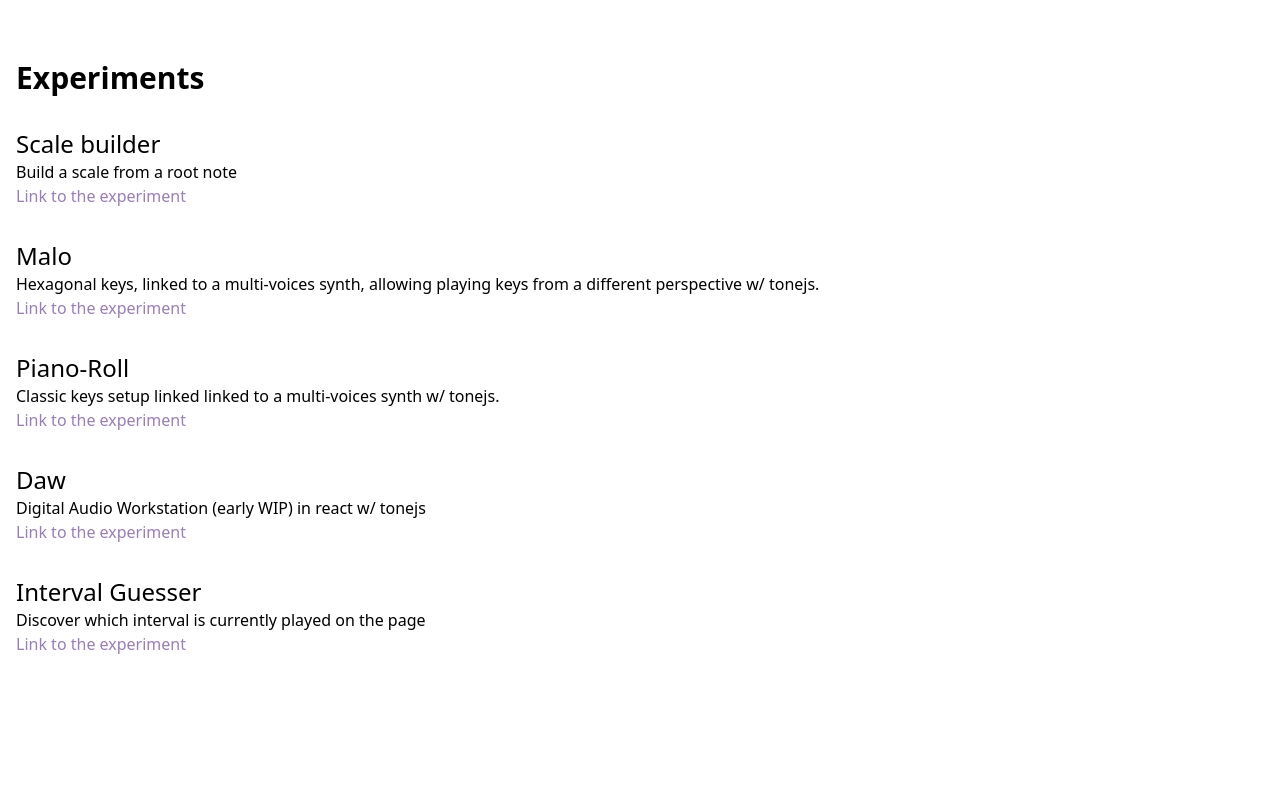
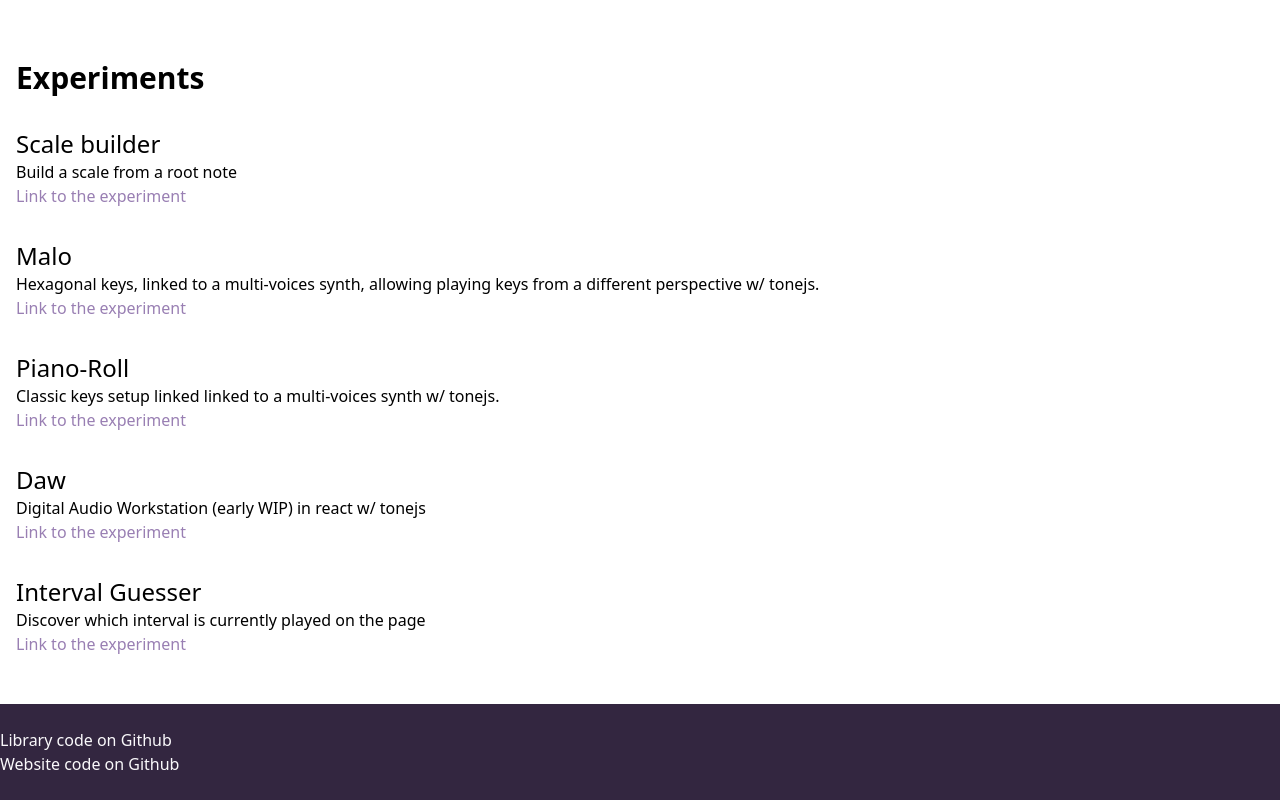
Before and after one commit to FaXaq/website, a Next.js app: page /projects/mtts in a window 1280 px wide. Shown: the part 967-1767 px from the top of the page. Before the commit the page ends 1639 px from the top, so only its background shows below. Built offline with nearby package versions, Linux system fonts and the light colour scheme.

Commit message:
projects links to github

```diff
--- a/app/projects/corsica/components/Footer.tsx
+++ b/app/projects/corsica/components/Footer.tsx
@@ -21,11 +21,12 @@ function Footer({ nav }: FooterProps) {
     })}>
       <p>Made with :</p>
       <ul className="flex justify-center flex-wrap py-2 px-4">
-        <li className="pr-2">turf.js</li>
-        <li className="pr-2">openstreetmap</li>
-        <li className="pr-2">leaflet</li>
-        <li>nominatim</li>
+        <li className="pr-2"><a href="https://turfjs.org/" target="_blank" rel="noreferrer">turf.js</a></li>
+        <li className="pr-2"><a href="https://www.openstreetmap.org" target="_blank" rel="noreferrer">openstreetmap</a></li>
+        <li className="pr-2"><a href="https://leafletjs.com/" target="_blank" rel="noreferrer">leaflet</a></li>
+        <li><a href="https://nominatim.org/" target="_blank" rel="noreferrer">nominatim</a></li>
       </ul>
+      <a href="https://github.com/FaXaq/website/tree/master/app/projects/corsica" target="_blank" rel="noreferrer">Code on Github</a>
     </footer>
   )
 }
--- /dev/null
+++ b/app/projects/mtts/components/Footer.tsx
@@ -0,0 +1,16 @@
+'use client'
+
+import React from 'react'
+
+function MTTSFooter () {
+  return (
+    <div className="bg-mtts-dark-violet text-mtts-white">
+      <div className="container mx-auto py-6 px-4 md:px-0 flex flex-col">
+        <a href="https://github.com/faxaq/mtts" target="_blank" rel="noreferrer">Library code on Github</a>
+        <a href="https://github.com/FaXaq/website/tree/master/app/projects/mtts" target="_blank" rel="noreferrer">Website code on Github</a>
+      </div>
+    </div>
+  )
+}
+
+export default MTTSFooter
--- a/app/projects/mtts/page.tsx
+++ b/app/projects/mtts/page.tsx
@@ -5,6 +5,7 @@ import MTTSHeader from './components/header'
 import { Trans, useTranslation } from 'next-i18next'
 import ResearchIcon from '../../components/images/research-icon'
 import Link from 'next/link'
+import MTTSFooter from './components/Footer'
 
 interface Experiment {
   title: string;
@@ -46,6 +47,9 @@ function Page() {
           </ul>
         </div>
       </div>
+      <div className="pt-8">
+        <MTTSFooter />
+      </div>
     </div>
   )
 }
```
